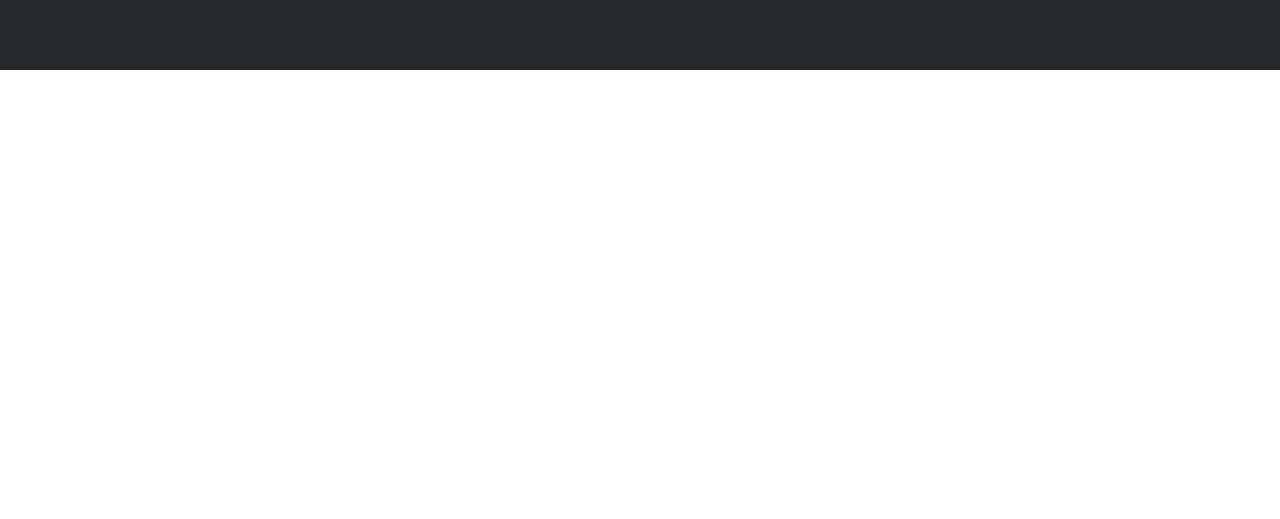
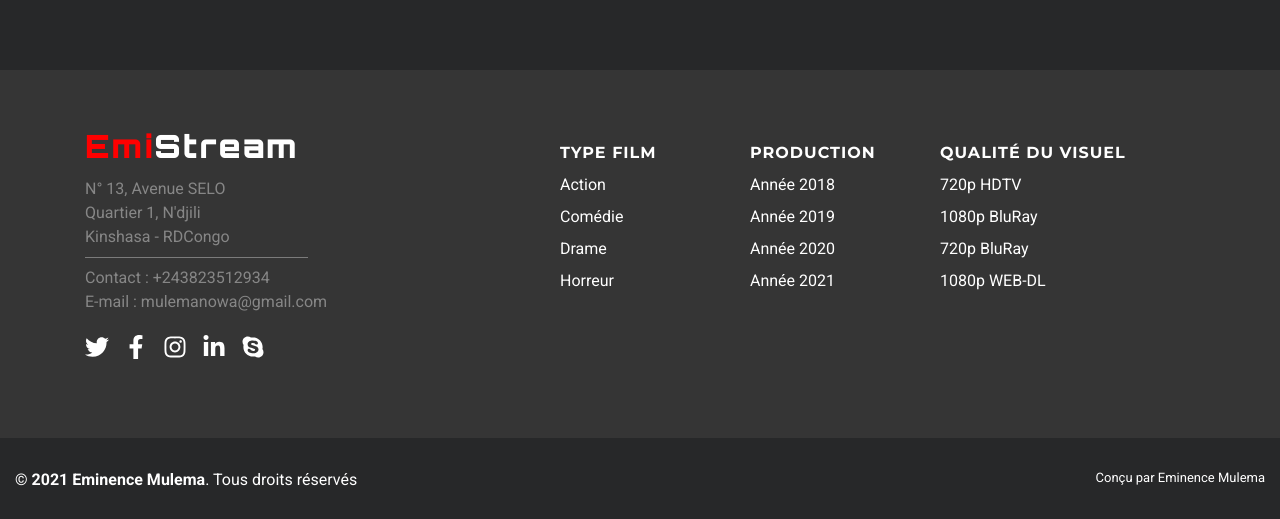
Before and after one commit to Eminence212/Clone-d-Allocine, a React (Create React App) app: page / in a window 1280 px wide. Shown: the part 1728-2247 px from the top of the page. Before the commit the page ends 1798 px from the top, so only its background shows below. Built offline with nearby package versions, Linux system fonts and the light colour scheme; a web font is replaced by a local one.

Commit message:
feat: added footer

```diff
--- a/src/App.js
+++ b/src/App.js
@@ -5,19 +5,18 @@ import 'animate.css/animate.min.css'
 import 'jquery/dist/jquery.slim.min.js'
 import 'popper.js/dist/popper.min.js'
 import 'bootstrap/dist/js/bootstrap.min.js'
+import Main from './components/main';
+import Footer from './components/sections/Footer';
 import './css/styles.css'
-import Main from './components/main';
 
+const App = () =>
+(
+  <>
+    <Header />
+    <Main />
+    <Footer />
+  </>
 
-
-
-const App = ()=>
-(
-     <>
-      <Header/>
-      <Main/>
-     </>
-
-  )
+)
 
 export default App;
--- a/src/components/main.jsx
+++ b/src/components/main.jsx
@@ -10,9 +10,6 @@ function Main() {
               <SectionFimsPopulaires />
               <AlaUne/>
         </div>
-
-
     )
 }
-
 export default Main
--- /dev/null
+++ b/src/components/sections/Footer.jsx
@@ -0,0 +1,81 @@
+import React from 'react'
+import {
+    FaFacebookF,
+    FaInstagram,
+    FaLinkedinIn,
+    FaSkype,
+    FaTwitter
+} from 'react-icons/fa'
+function Footer() {
+    return (
+        <>
+            <footer className="footer-section" >
+                <div className="container">
+                    <div className="row">
+                        <div className="col-12 col-md-6 col-lg-5">
+                            <h1 className="logo me-auto"><a href="/index.html"><span>Emi</span>Stream</a></h1>
+                            <address>
+                                N° 13, Avenue SELO <br />
+                            Quartier 1, N'djili<br />
+                            Kinshasa - RDCongo
+                            <hr className="my-2 bg-white w-50" />
+                            Contact : +243823512934 <br />
+                            E-mail : mulemanowa@gmail.com
+                        </address>
+
+                            <div className="reseauSocial" >
+                                <ul>
+                                    <li><a href="/"><FaTwitter /></a></li>
+                                    <li><a href="/"><FaFacebookF /></a></li>
+                                    <li><a href="/"><FaInstagram /></a></li>
+                                    <li><a href="/"><FaLinkedinIn /></a></li>
+                                    <li><a href="/"><FaSkype /></a></li>
+                                </ul>
+
+                            </div>
+                        </div>
+                        <div className="col-12 col-md-6 col-lg-2">
+                            <h1 className="affichage me-auto">Type film</h1>
+                            <ul>
+                                <li><a href="/">Action</a></li>
+                                <li><a href="/">Comédie</a></li>
+                                <li><a href="/">Drame</a></li>
+                                <li><a href="/">Horreur</a></li>
+                            </ul>
+                        </div>
+                        <div className="col-12 col-md-6 col-lg-2">
+                            <h1 className="affichage me-auto">Production</h1>
+                            <ul>
+                                <li><a href="/">Année 2018</a></li>
+                                <li><a href="/">Année 2019</a></li>
+                                <li><a href="/">Année 2020</a></li>
+                                <li><a href="/">Année 2021</a></li>
+                            </ul>
+                        </div>
+                        <div className="col-12 col-md-6 col-lg-3">
+
+                            <h1 className="affichage me-auto">Qualité du visuel</h1>
+                            <ul>
+                                <li><a href="/">720p HDTV</a></li>
+                                <li><a href="/">1080p BluRay</a></li>
+                                <li><a href="/">720p BluRay</a></li>
+                                <li><a href="/">1080p WEB-DL</a></li>
+                            </ul>
+                        </div>
+                    </div>
+                </div>
+
+
+            </footer>
+            <div className="container-fluid footer-bottom clearfix">
+                <div className="copyright">
+                    © <strong><span>2021 Eminence Mulema</span></strong>. Tous droits réservés</div>
+                <div className="credits">
+                    Conçu par <a href="/index.html">Eminence Mulema</a>
+                </div>
+            </div>
+     </>
+    )
+}
+
+export default Footer
--- /dev/null
+++ b/src/css/sass/footer.scss
@@ -0,0 +1,106 @@
+.footer-section {
+  background: $color-black-un;
+  .logo {
+    font-size: 2em;
+    margin: 0;
+    padding: 0;
+    line-height: 1;
+    font-weight: 900;
+    letter-spacing: 2px;
+    text-transform: capitalize;
+    font-family: "Orbitron", cursive;
+    a {
+      color: $color-wite;
+      text-decoration: none;
+    }
+    span {
+      color: $color-red;
+    }
+
+  }
+   address{
+        padding-top: 15px;
+        color: $color-wite;
+        opacity: 0.4;
+    }
+    .reseauSocial{
+        ul{
+            list-style: none;
+            display: flex;
+            flex-direction: row;
+            justify-content:flex-start;
+            letter-spacing: 5px;
+            li{
+                margin-right: 15px;
+                a{
+                    svg{
+                        font-size: 1.5rem;
+                        color: $color-wite;
+                        &:hover{
+                            color:$color-red;
+                        }
+                    }
+                }
+            }
+        }
+    }
+  .affichage {
+    font-size: 1rem;
+    padding-top: 15px;
+    left: 0;
+    line-height: 1;
+    font-weight: bold;
+    letter-spacing: 1px;
+    text-transform: uppercase;
+    text-align: left;
+    color: $color-wite;
+
+  }
+    ul {
+      list-style: none;
+       line-height: 2;
+      li {
+        a {
+          text-decoration: none;
+
+          & :hover {
+            color: $color-red;
+          }
+        }
+      }
+    }
+
+}
+  .footer-bottom {
+		padding-top: 30px;
+		padding-bottom: 30px;
+		color: $color-wite;
+        background-color: $color-black-deux;
+	}
+	.copyright {
+		float: left;
+	}
+	.credits {
+		float: right;
+		font-size: 13px;
+		a {
+			transition: 0.3s;
+		}
+	}
+    @media (max-width: 768px) {
+
+		.footer-bottom {
+			padding-top: 20px;
+			padding-bottom: 20px;
+		}
+		.copyright {
+			text-align: center;
+			float: none;
+		}
+		.credits {
+			text-align: center;
+			float: none;
+			padding-top: 4px;
+		}
+
+}
--- a/src/css/sass/style.scss
+++ b/src/css/sass/style.scss
@@ -7,4 +7,5 @@ $color-black-deux : rgba(39, 40, 41);
 'head.scss',
 'accueil.scss',
 'sectionFilmsPopulaires.scss',
-'list-filmsAlaune.scss'
+'list-filmsAlaune.scss',
+'footer.scss'
--- a/src/css/styles.css
+++ b/src/css/styles.css
@@ -15,7 +15,10 @@ body {
 
 a {
   color: white;
+}
+a:hover {
   text-decoration: none;
+  color: red;
 }
 
 h1,
@@ -27,7 +30,7 @@ h6 {
   font-family: "Montserrat", sans-serif;
 }
 
-section {
+section, footer {
   padding: 60px 0;
   overflow: hidden;
 }
@@ -443,4 +446,105 @@ section {
   background-color: #272829;
 }
 
+.footer-section {
+  background: rgba(32, 32, 32, 0.9);
+}
+.footer-section .logo {
+  font-size: 2em;
+  margin: 0;
+  padding: 0;
+  line-height: 1;
+  font-weight: 900;
+  letter-spacing: 2px;
+  text-transform: capitalize;
+  font-family: "Orbitron", cursive;
+}
+.footer-section .logo a {
+  color: white;
+  text-decoration: none;
+}
+.footer-section .logo span {
+  color: red;
+}
+.footer-section address {
+  padding-top: 15px;
+  color: white;
+  opacity: 0.4;
+}
+.footer-section .reseauSocial ul {
+  list-style: none;
+  display: flex;
+  flex-direction: row;
+  justify-content: flex-start;
+  letter-spacing: 5px;
+}
+.footer-section .reseauSocial ul li {
+  margin-right: 15px;
+}
+.footer-section .reseauSocial ul li a svg {
+  font-size: 1.5rem;
+  color: white;
+}
+.footer-section .reseauSocial ul li a svg:hover {
+  color: red;
+}
+.footer-section .affichage {
+  font-size: 1rem;
+  padding-top: 15px;
+  left: 0;
+  line-height: 1;
+  font-weight: bold;
+  letter-spacing: 1px;
+  text-transform: uppercase;
+  text-align: left;
+  color: white;
+}
+.footer-section ul {
+  list-style: none;
+  line-height: 2;
+}
+.footer-section ul li a {
+  text-decoration: none;
+}
+.footer-section ul li a :hover {
+  color: red;
+}
+
+.footer-bottom {
+  padding-top: 30px;
+  padding-bottom: 30px;
+  color: white;
+  background-color: #272829;
+}
+
+.copyright {
+  float: left;
+}
+
+.credits {
+  float: right;
+  font-size: 13px;
+}
+.credits a {
+  transition: 0.3s;
+}
+
+@media (max-width: 768px) {
+  .footer-bottom {
+    padding-top: 20px;
+    padding-bottom: 20px;
+  }
+
+  .copyright {
+    text-align: center;
+    float: none;
+  }
+
+  .credits {
+    text-align: center;
+    float: none;
+    padding-top: 4px;
+  }
+}
+
 /*# sourceMappingURL=styles.css.map */
```
Also changed, not shown: src/css/sass/style-global.scss (+5 -2 lines), 1 other file (tests, documents, lock files or other folders).
